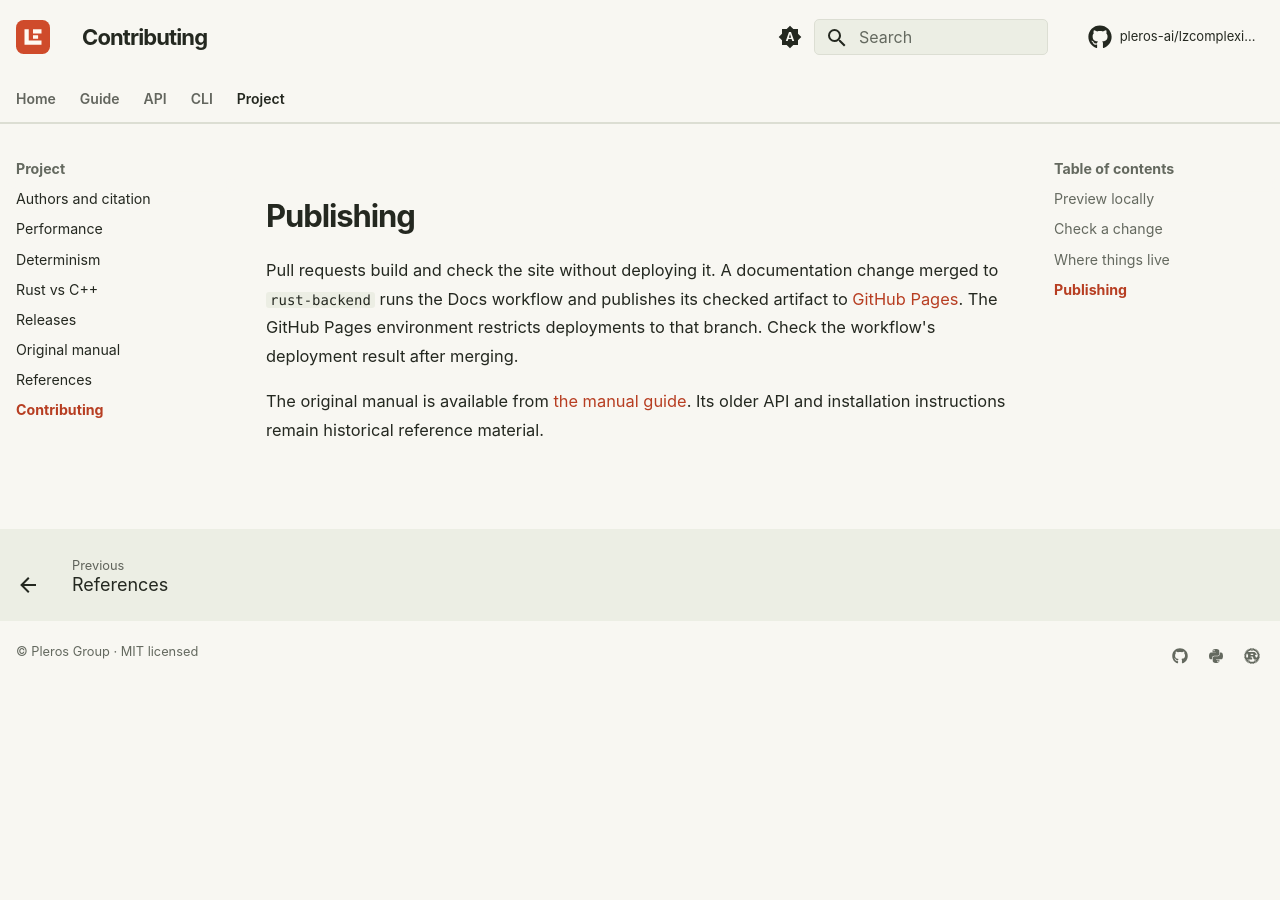
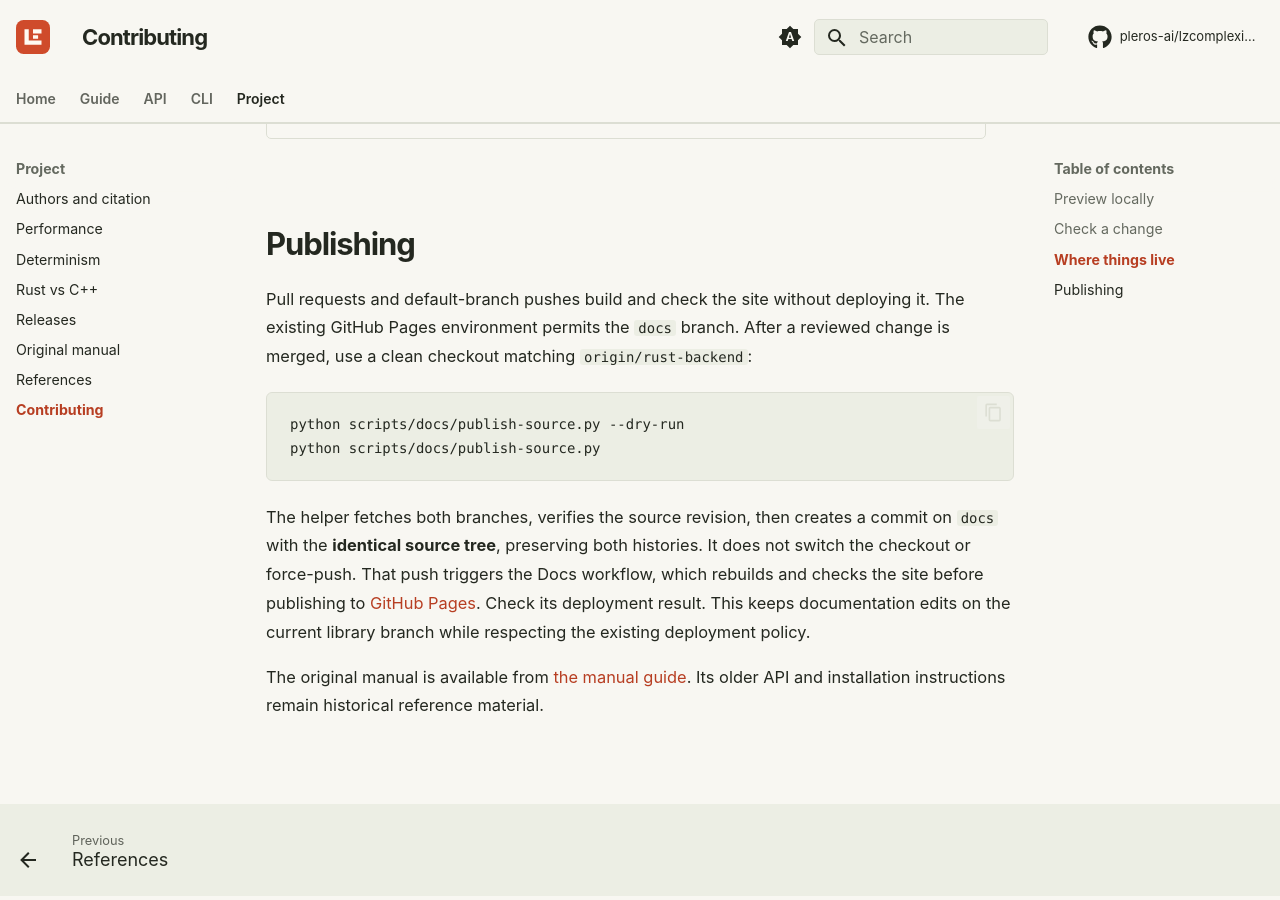
Before and after one commit to pleros-ai/lzcomplexity, an MkDocs documentation site: the page built from docs/project/contributing.md, in a window 1280 px wide and 900 px high, scrolled down 1817 px. Built offline with MkDocs 1.6.1 and Material for MkDocs 9.7.7, drawn with Linux system fonts in a browser that asks for light colours; comment, search, counter and statistics services are not loaded; before the commit the page ends 2502 px from its top, so only the background shows below that; some of the changed text lies outside the part shown.

Commit message:
docs: publish through the permitted Pages deployment branch

````diff
--- a/docs/project/contributing.md
+++ b/docs/project/contributing.md
@@ -2,7 +2,8 @@
 
 The documentation lives beside the library on `rust-backend`. The site is generated with
 MkDocs and Material for MkDocs, with a custom Pleros homepage and shared light/dark styles.
-The historical `docs` branch is not the source for this edition.
+The `docs` branch is the deployment mirror, required by the repository’s existing
+GitHub Pages environment policy.
 
 ## Preview locally
 
@@ -50,10 +51,22 @@ their original implementation; do not turn a reference figure into a new accurac
 
 ## Publishing
 
-Pull requests build and check the site without deploying it. A documentation change merged
-to `rust-backend` runs the Docs workflow and publishes its checked artifact to
-[GitHub Pages](https://pleros-ai.github.io/lzcomplexity/). The GitHub Pages environment
-restricts deployments to that branch. Check the workflow's deployment result after merging.
+Pull requests and default-branch pushes build and check the site without deploying it.
+The existing GitHub Pages environment permits the `docs` branch. After a reviewed
+change is merged, use a clean checkout matching `origin/rust-backend`:
+
+```sh
+python scripts/docs/publish-source.py --dry-run
+python scripts/docs/publish-source.py
+```
+
+The helper fetches both branches, verifies the source revision, then creates a
+commit on `docs` with the **identical source tree**, preserving both histories.
+It does not switch the checkout or force-push. That push triggers the Docs workflow,
+which rebuilds and checks the site before publishing to
+[GitHub Pages](https://pleros-ai.github.io/lzcomplexity/). Check its deployment result.
+This keeps documentation edits on the current library branch while respecting the
+existing deployment policy.
 
 The original manual is available from [the manual guide](manual.md). Its older API and
 installation instructions remain historical reference material.
````
Also changed, not shown: scripts/docs/publish-source.py (added, +33 -0 lines), 1 other file.
